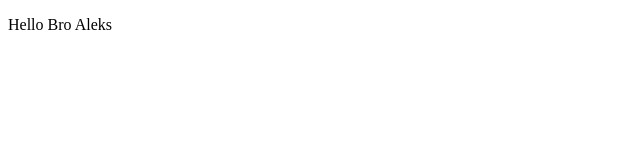
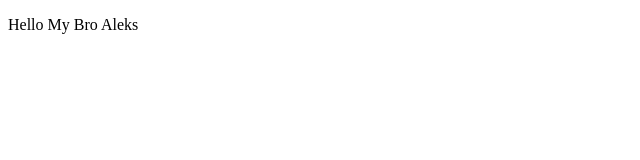
Before and after one commit to AlexIJC/Lern, a plain HTML site: page index.html in a window 1280 px wide. Shown: the full height of the page, 0-640 px from the left. Drawn offline with Linux system fonts and the light colour scheme.

Commit message:
html <p> My

```diff
--- a/index.html
+++ b/index.html
@@ -9,7 +9,7 @@
 <body>
 
 
-    <p onclick="">Hello Bro Aleks</p>
+    <p onclick="">Hello My Bro Aleks</p>
 
 
 
```
